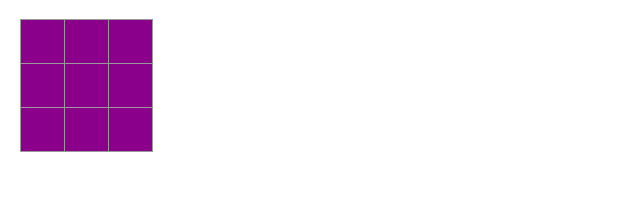
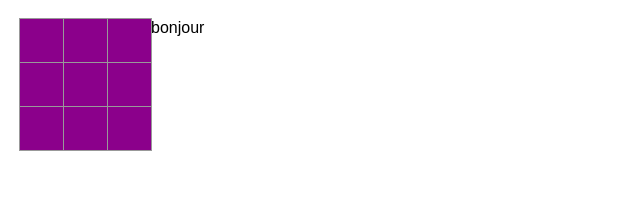
Before and after one commit to mohmoh999/firstrepository, a React (Create React App) app: page / in a window 1280 px wide. Shown: the top 202 px of the page, without its empty margins (0-640 px from the left). Built offline with nearby package versions, Linux system fonts and the light colour scheme.

Commit message:
first push

```diff
--- a/src/App.js
+++ b/src/App.js
@@ -7,6 +7,7 @@ export default function Board() {
             <div className="board-row">
                 <Square />
                 <Square />
+                bonjour
                 <Square />
             </div>
             <div className="board-row">
--- a/src/index.css
+++ b/src/index.css
@@ -52,7 +52,7 @@ ul {
 
 body {
   font-family: sans-serif;
-  margin: 20px;
+  margin: 19px;
   padding: 0;
 }
 .board-row:after {
```
